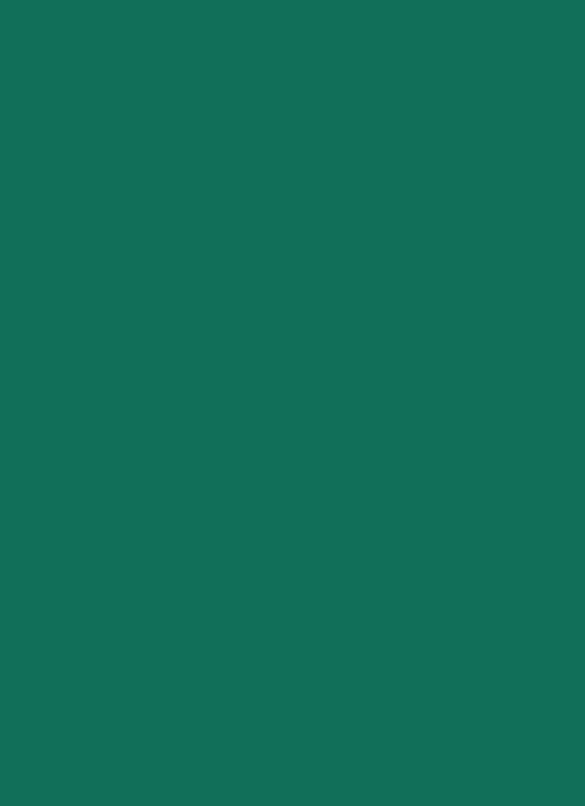
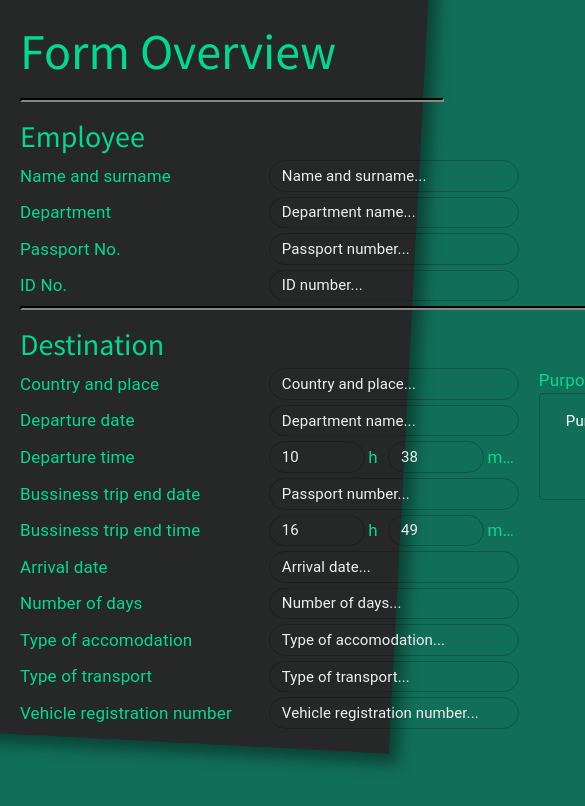
Before and after one commit to tx-services-Internship/travel-reactjs-frontend-spyro, a React (Create React App) app: page /form-details in a window 390 px wide. Before the commit this address had no page. Shown: the top 806 px of the page, 585 px wide, since content can reach past the window. Built offline with nearby package versions, Linux system fonts and the light colour scheme.

Commit message:
Initial commit: Form overview with fields split into 2 sections. Not responsive

```diff
--- a/src/App.tsx
+++ b/src/App.tsx
@@ -1,6 +1,7 @@
 import React, { Fragment } from "react";
 import Home from "./pages/Home";
 import Form from "./pages/Form";
+import FormDetails from "./pages/FormDetails";
 import { Routes, Route } from "react-router-dom";
 
 function App() {
@@ -9,6 +10,7 @@ function App() {
       <Routes>
         <Route path="/" element={<Home />} />
         <Route path="/form" element={<Form />} />
+        <Route path="/form-details" element={<FormDetails />} />
       </Routes>
     </Fragment>
   );
--- /dev/null
+++ b/src/components/DetailsInput.tsx
@@ -0,0 +1,146 @@
+import React from "react";
+import Stack from '@mui/material/Stack';
+import TextField from '@mui/material/TextField';
+import InputLabel from '@mui/material/InputLabel';
+import { styled } from '@mui/material/styles';
+
+const DetailsFormInput = styled(TextField)(({ theme }) => ({
+    marginLeft: "1rem",
+    width: "25rem",
+    '&:hover .MuiOutlinedInput-notchedOutline':{
+        borderColor: "#00da91",
+    },
+    '& .MuiInputBase-input':{
+        color: "#f0f0f0",
+        fontSize: "1.5rem",
+        padding: "0.5rem 1.3rem",
+    },
+    '& .MuiOutlinedInput-notchedOutline':{
+        borderRadius: "5rem",
+    },
+    '& .Mui-focused .MuiOutlinedInput-notchedOutline':{
+        borderColor: "#00da91",
+    },
+}));
+
+const DetailsFormInputEditable = styled(TextField)(({ theme }) => ({
+    width: "25rem",
+
+    '&:hover .MuiOutlinedInput-notchedOutline':{
+        borderColor: "#116f59",
+    },
+    '& .MuiInputBase-input':{
+        color: "#111",
+        fontSize: "1.5rem",
+        padding: "0.5rem 1.3rem",
+        borderRadius: "5rem",
+        backgroundColor: "#00da91",
+    },
+    '& .MuiOutlinedInput-notchedOutline':{
+        borderRadius: "5rem",
+
+    },
+    '& .Mui-focused .MuiOutlinedInput-notchedOutline':{
+        borderColor: "#116f59",
+    },
+}));
+
+const DetailsFormTextarea = styled(TextField)(({ theme }) => ({
+    width: "30rem",
+    '& .MuiInputBase-input':{
+        color: "white",
+        fontSize: "1.5rem",
+        padding: "0.5rem 1.3rem",
+    },
+    '&:hover .MuiOutlinedInput-notchedOutline':{
+        borderColor: "#00da91",
+    },
+}));
+
+const DetailsFormLabel = styled(InputLabel)(({ theme }) => ({
+    fontSize: "1.7rem",
+    color: "#00da91",
+    width: "25ch",
+}));
+
+function DetailsInput(props:any) {
+
+    if(props.isVertical && props.isEditable){
+        return(
+            <Stack direction="column" sx={{marginTop: "1rem"}}>
+                <DetailsFormLabel>{props.labelText}</DetailsFormLabel>
+                <DetailsFormInputEditable
+                    defaultValue={props.value}
+                    sx={{margin: "0.5rem 0 0 0"}}
+                    />
+            </Stack>
+        );
+    }else if(props.isVertical){
+        return(
+            <Stack direction="column" sx={{marginTop: "12rem"}}>
+                <DetailsFormLabel>{props.labelText}</DetailsFormLabel>
+                <DetailsFormInput
+                    defaultValue={props.value}
+                    sx={{margin: "0.5rem 0 0 0"}}
+                    InputProps={{
+                        readOnly: true,
+                    }}
+                    />
+            </Stack>
+        );
+    }else if(props.isTextArea){
+        return(
+            <Stack direction="column">
+                <DetailsFormLabel>{props.labelText}</DetailsFormLabel>
+                <DetailsFormTextarea
+                    multiline
+                    rows={4}
+                    defaultValue={props.value}
+                    InputProps={{
+                        readOnly: true,
+                    }}
+                    />
+            </Stack>
+        );
+    }else if(props.isSplit){
+        return (
+            <Stack direction="row" justifyContent="flex-start" alignItems="center" sx={{marginBottom: "5px"}}>
+            <DetailsFormLabel>{props.labelText}</DetailsFormLabel>
+
+            <DetailsFormInput
+                defaultValue={props.value.split(":")[0]}
+                sx={{width: "9.6rem"}}
+                InputProps={{
+                    readOnly: true,
+                }}
+                />
+            <DetailsFormLabel sx={{width: "1ch", marginLeft: "0.35rem"}}>h</DetailsFormLabel>
+
+            <DetailsFormInput
+                defaultValue={props.value.split(":")[1]}
+                sx={{width: "9.6rem"}}
+                InputProps={{
+                    readOnly: true,
+                }}
+                />
+            <DetailsFormLabel sx={{width: "3ch", marginLeft: "0.35rem"}}>min</DetailsFormLabel>
+            </Stack>
+        );
+    }else{
+        return (
+            <Stack direction="row" justifyContent="flex-start" alignItems="center" sx={{marginBottom: "5px"}}>
+                <DetailsFormLabel>{props.labelText}</DetailsFormLabel>
+                <DetailsFormInput
+                    defaultValue={props.value}
+                    InputProps={{
+                        readOnly: true,
+                    }}
+                    />
+            </Stack>
+        );
+    }
+
+
+}
+
+export default DetailsInput;
--- /dev/null
+++ b/src/pages/FormDetails.module.css
@@ -0,0 +1,29 @@
+.angledBackground{
+    position: absolute;
+    top: -7vh;
+    left: -5vw;
+    background-color: #252827;
+    width: 110vw;
+    height: 95vh;
+    transform: rotate(3deg);
+    z-index: -1;
+    box-shadow: 0 0 1.5rem 1rem rgba(0, 0, 0, 0.4);
+}
+
+.subheading{
+    font-weight: 400;
+    font-size: 3rem;
+    margin: 1.5rem 0 0.5rem 0;
+}
+
+.heading{
+    font-weight: 400;
+    font-size: 5rem;
+    margin: 2rem 0 1.5rem 0;
+}
+
+.separator{
+    margin: 0 auto 0 0;
+    border-color: #333;
+    border-width: 2px;
+}
--- /dev/null
+++ b/src/pages/FormDetails.tsx
@@ -0,0 +1,62 @@
+import React, { Fragment } from "react";
+import style from "./FormDetails.module.css";
+import Stack from '@mui/material/Stack';
+import { styled } from '@mui/material/styles';
+import DetailsInput from "../components/DetailsInput";
+
+const StackForm = styled(Stack)(({ theme }) => ({
+    margin: "0 6rem 0 2rem",
+    color: "#00da91",
+}));
+
+function FormDetails() {
+
+    return (
+        <Fragment>
+            <StackForm direction="row" justifyContent="space-between">
+                <div>
+                    <h1 className={style.heading}>Form Overview</h1>
+                    <hr className={style.separator} style={{width: "35%", minWidth: "42rem"}}/>
+
+                    {/* Employee section */}
+                    <h2 className={style.subheading}>Employee</h2>
+                    <Stack direction="column">
+                        <DetailsInput labelText="Name and surname" value="Name and surname..."/>
+                        <DetailsInput labelText="Department" value="Department name..."/>
+                        <DetailsInput labelText="Passport No." value="Passport number..."/>
+                        <DetailsInput labelText="ID No." value="ID number..."/>
+                    </Stack>
+                    <hr className={style.separator} style={{width: "50%", minWidth: "60rem"}}/>
+
+                    {/* Destination section */}
+                    <h2 className={style.subheading}>Destination</h2>
+                    <Stack direction="row" gap="2rem">
+                        <Stack direction="column">
+                            <DetailsInput labelText="Country and place" value="Country and place..."/>
+                            <DetailsInput labelText="Departure date" value="Department name..."/>
+                            <DetailsInput isSplit={true} labelText="Departure time" value="10:38"/>
+                            <DetailsInput labelText="Bussiness trip end date" value="Passport number..."/>
+                            <DetailsInput isSplit={true} labelText="Bussiness trip end time" value="16:49"/>
+                            <DetailsInput labelText="Arrival date" value="Arrival date..."/>
+                            <DetailsInput labelText="Number of days" value="Number of days..."/>
+                            <DetailsInput labelText="Type of accomodation" value="Type of accomodation..."/>
+                            <DetailsInput labelText="Type of transport" value="Type of transport..."/>
+                            <DetailsInput labelText="Vehicle registration number" value="Vehicle registration number..."/>
+                        </Stack>
+
+                        <DetailsInput isTextArea={true} labelText="Purpose of travel" value="Purpose of travel..."/>
+
+                    </Stack>
+
+                </div>
+                <Stack direction="column" justifyContent="flex-start">
+                    <DetailsInput isVertical={true} labelText="Submission date" value="Submission date..."/>
+                    <DetailsInput isVertical={true} isEditable={true} labelText="FX Rate CHF/RSD" value=""/>
+                </Stack>
+            </StackForm>
+            <div className={style.angledBackground}></div>
+        </Fragment>
+    );
+}
+
+export default FormDetails;
--- a/src/pages/Home.tsx
+++ b/src/pages/Home.tsx
@@ -3,7 +3,7 @@ import { Link } from "react-router-dom";
 import { styled } from '@mui/material/styles';
 import Button from '@mui/material/Button';
 import Stack from '@mui/material/Stack';
-import style from "../pages/Home.module.css";
+import style from "./Home.module.css";
 
 
 const x = Math.floor((Math.random() * 5) + 1);
```
Also changed, not shown: src/components/DetailsInput.module.css (added).
